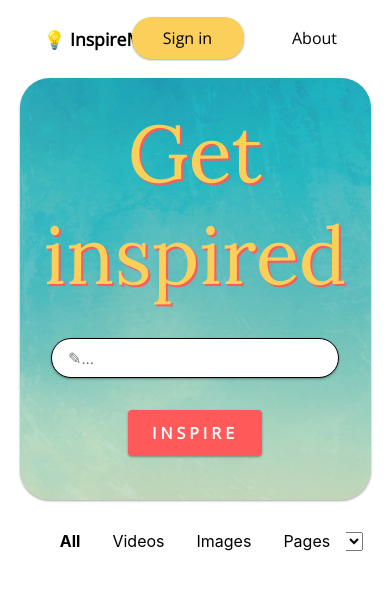
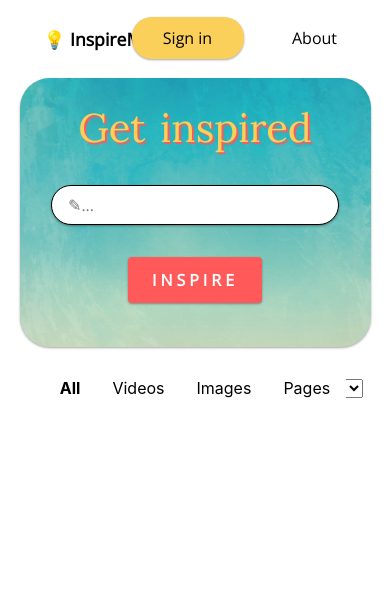
Before and after one commit to etriv/inspireme, a React (Create React App) app: page / in a window 390 px wide. Shown: the top 590 px of the page. Built offline with nearby package versions, Linux system fonts and the light colour scheme.

Commit message:
Added media query for InspireText in search-area.

```diff
--- a/src/components/search-area/search-area.jsx
+++ b/src/components/search-area/search-area.jsx
@@ -23,6 +23,13 @@ const InspireText = styled.p`
     // letter-spacing: 4px;
     word-spacing: 4px;
     text-shadow: 2px 2px 1px ${main_colors.c4};
+
+    @media only screen and (max-width: 1200px) {
+        font-size: 4rem;
+
+    @media only screen and (max-width: 650px) {
+        font-size: 2.5rem;
+    }
 `;
 
 const btn_color = main_colors.c4;
```
